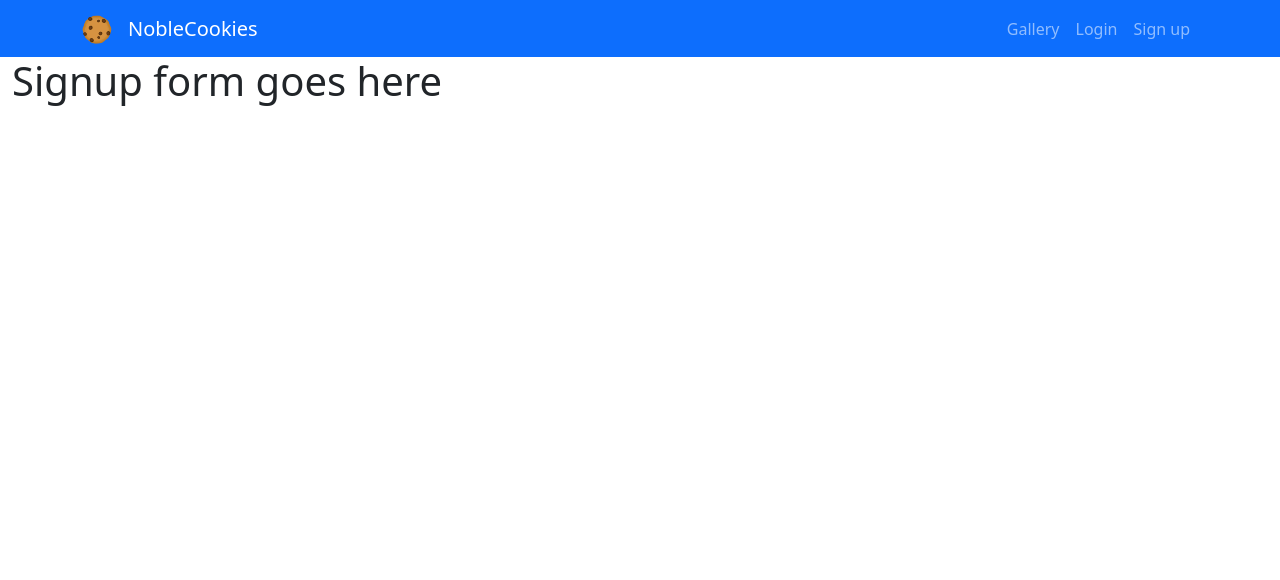
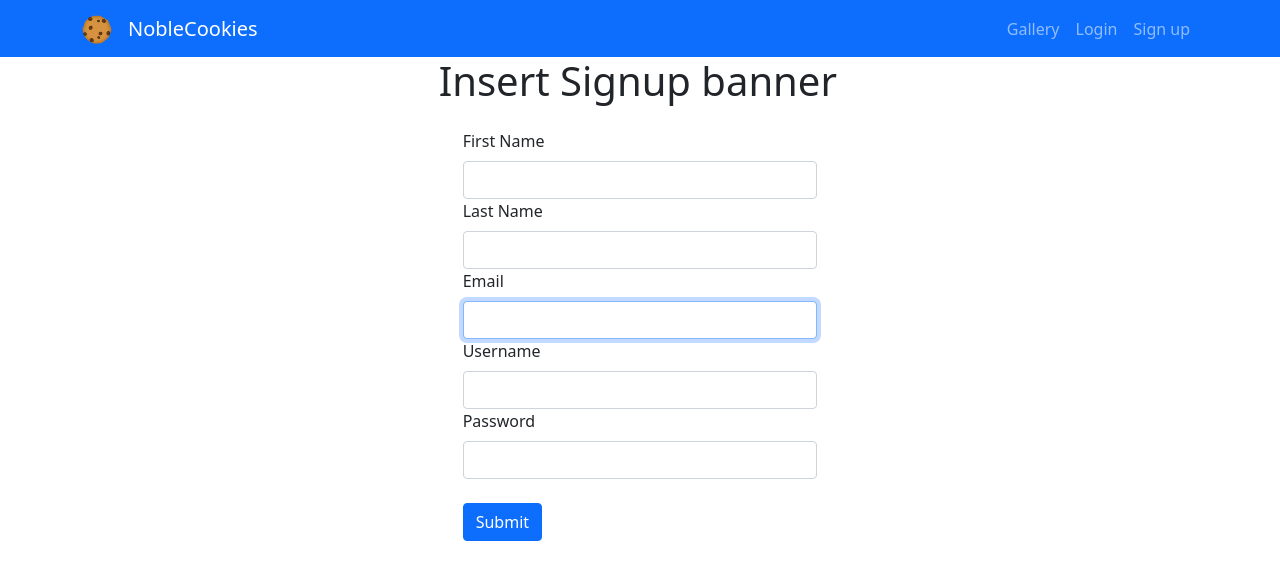
Before and after one commit to bethel-school-of-technology/team-razz-dazz-frontend, a React (Create React App) app: page /signup in a window 1280 px wide. Shown: the top 580 px of the page. Built offline with nearby package versions, Linux system fonts and the light colour scheme.

Commit message:
Signup & login form connected to DB

```diff
--- a/src/components/LoginForm.js
+++ b/src/components/LoginForm.js
@@ -7,8 +7,8 @@ const LoginForm = () => {
   const [username, setUsername] = useState("");
   const [password, setPassword] = useState("");
 
-  const signIn = (e) => {
-    e.preventDefault();
+  const signIn = (event) => {
+    event.preventDefault();
 
     if (username !== "" && password !== "") {
       const req = {
@@ -25,8 +25,8 @@ const LoginForm = () => {
   };
 
   return (
-      <Form>
-        <Form.Group className="mb-3" controlId="formBasicEmail">
+      <Form onSubmit={signIn}>
+        <Form.Group className="mb-3" controlId="formBasicUsername">
           <Form.Label>Username</Form.Label>
           <Form.Control
             type="text"
@@ -43,6 +43,7 @@ const LoginForm = () => {
             onChange={(e) => setPassword(e.target.value)}
           />
         </Form.Group>
+        <br/>
         <Button onSubmit={signIn} variant="primary" type="submit">
           Submit
         </Button>
--- /dev/null
+++ b/src/components/SignupForm.js
@@ -0,0 +1,86 @@
+import React, { useState } from "react";
+import axios from "axios";
+import Form from "react-bootstrap/Form";
+import Button from "react-bootstrap/Button";
+// import { withRouter } from 'react-router';
+
+
+const SignupForm = () => {
+  const [username, setUsername] = useState("");
+  const [password, setPassword] = useState("");
+  const [firstName, setFirstName] = useState("");
+  const [lastName, setLastName] = useState("");
+  const [email, setEmail] = useState("");
+
+
+  const signUp = (event) => {
+    event.preventDefault();
+
+    if (username !== "" && password !== "" && firstName !== "" && lastName !== "" && email !== "") {
+      const req = {
+        username,
+        password,
+        firstName,
+        lastName,
+        email
+      };
+
+
+      axios.post("http://localhost:3000/api/user/register", req).then((result) => {
+        const token = result.data.jwt;
+        localStorage.setItem("myJWT", token);
+        console.log(result.data);
+      });
+    }
+  };
+
+  return (
+    <div className="App container py-3">
+      <Form onSubmit={signUp}>
+        <Form.Group controlId="firstName" size="lg">
+          <Form.Label>First Name</Form.Label>
+          <Form.Control
+            type="text"
+            onChange={(e) => setFirstName(e.target.value)}
+          />
+        </Form.Group>
+        <Form.Group controlId="lastName" size="lg">
+          <Form.Label>Last Name</Form.Label>
+          <Form.Control
+            type="text"
+            onChange={(e) => setLastName(e.target.value)}
+          />
+        </Form.Group>
+        <Form.Group controlId="email" size="lg">
+          <Form.Label>Email</Form.Label>
+          <Form.Control
+            autoFocus
+            type="email"
+            onChange={(e) => setEmail(e.target.value)}
+          />
+        </Form.Group>
+        <Form.Group controlId="username" size="lg">
+          <Form.Label>Username</Form.Label>
+          <Form.Control
+            type="text"
+            onChange={(e) => setUsername(e.target.value)}
+          />
+        </Form.Group>
+        <Form.Group controlId="password" size="lg">
+          <Form.Label>Password</Form.Label>
+          <Form.Control
+            type="password"
+            onChange={(e) => setPassword(e.target.value)}
+          />
+        </Form.Group>
+        <br/>
+        <Button onSubmit={signUp} variant="primary" type="submit">
+          Submit
+        </Button>
+      </Form>
+    </div>
+  );
+};
+
+
+export default SignupForm;
--- a/src/containers/Signup.js
+++ b/src/containers/Signup.js
@@ -1,12 +1,22 @@
 import React from "react";
 import Container from "react-bootstrap/Container";
+import SignupForm from "../components/SignupForm";
+import Row from "react-bootstrap/Row";
+import Col from "react-bootstrap/Col";
 
 const Signup = () => {
   return (
     <Container fluid>
-      <div>
-        <h1>Signup form goes here</h1>
-      </div>
+      <Row className="justify-content-center">
+        <Col md="4">
+          <h1>Insert Signup banner</h1>
+        </Col>
+      </Row>
+      <Row className="justify-content-center">
+        <Col md="4">
+          <SignupForm />
+        </Col>
+      </Row>
     </Container>
   );
 };
```
